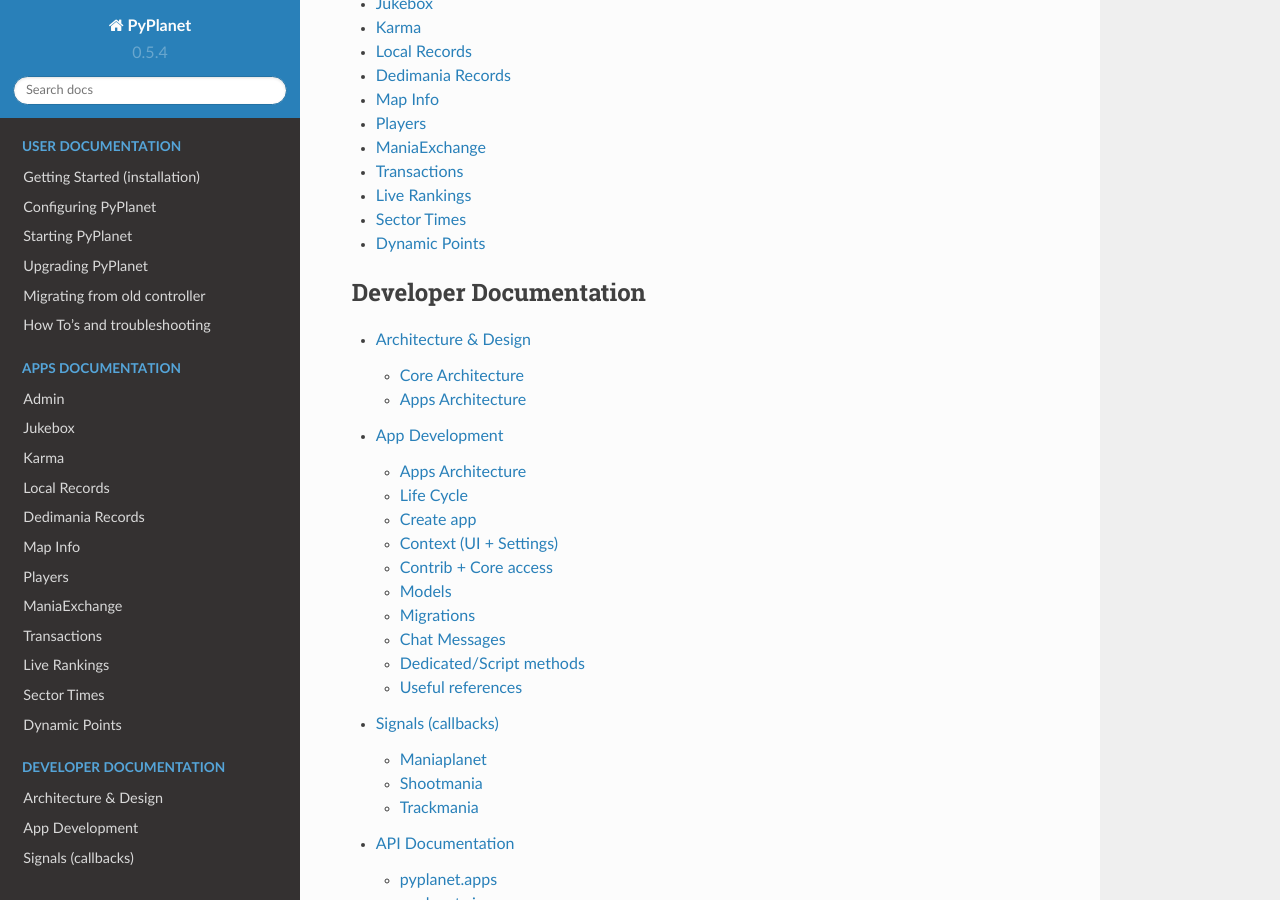
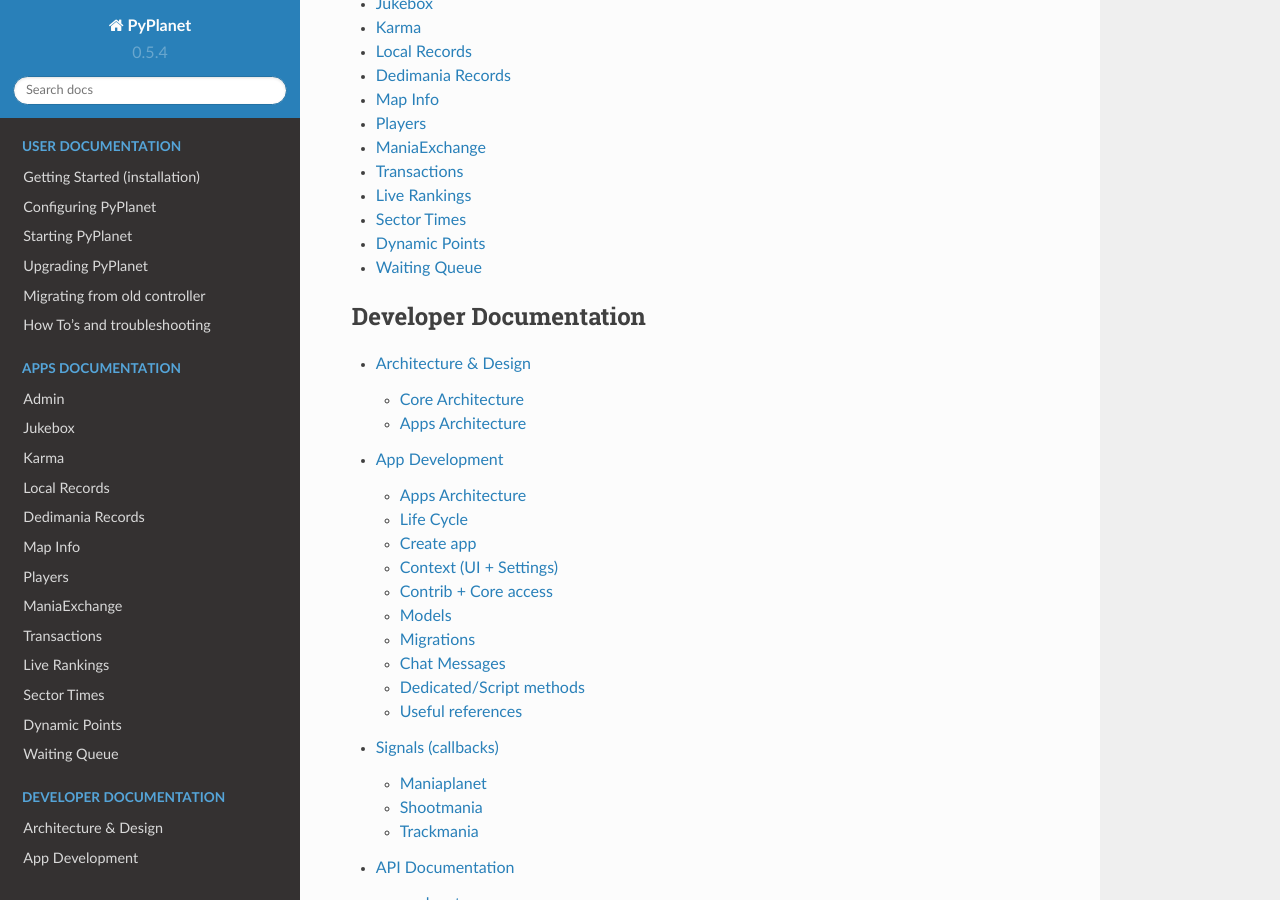
Before and after one commit to PyPlanet/PyPlanet, a Sphinx documentation site: the page built from docs/source/index.rst, in a window 1280 px wide and 900 px high, scrolled down 2413 px. Built offline with Sphinx 7.4.7 and the Read the Docs theme 2.0.0, drawn with Linux system fonts in a browser that asks for light colours; formulas are drawn with MathJax 3.

Commit message:
[TASK] [ci skip] Add entry for queue plugin to the docs index.

```diff
--- a/docs/source/index.rst
+++ b/docs/source/index.rst
@@ -83,6 +83,7 @@ Information about development of apps and the core is also available under:
     apps/contrib/live_rankings
     apps/contrib/sector_times
     apps/contrib/dynamic_points
+    apps/contrib/queue
 
 
 .. _dev-docs:
```
